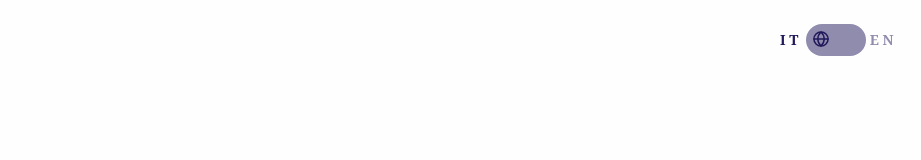
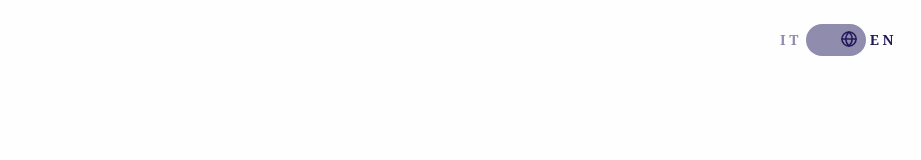
Before and after one commit to MicheleMeloni29/two_lions, a Next.js app: page / in a window 1280 px wide. Shown: the top 160 px of the page, without its empty margins (359-1280 px from the left). Built offline with nearby package versions, Linux system fonts and the light colour scheme; a web font is replaced by a local one.

Commit message:
Design perfectioning2

```diff
--- a/app/layout.tsx
+++ b/app/layout.tsx
@@ -25,7 +25,7 @@ export default function RootLayout({
 }>) {
   return (
     <html
-      lang="it"
+      lang="en"
       className={`${geistSans.variable} ${geistMono.variable} h-full antialiased`}
     >
       <body className="min-h-full flex flex-col">
--- a/app/page.tsx
+++ b/app/page.tsx
@@ -8,7 +8,7 @@ import TwoLionsDivisions from "@/components/TwoLionsDivisions";
 import OfficesSection from "@/components/OfficesSection";
 
 export default function Home() {
-  const [lang, setLang] = useState<"it" | "en">("it");
+  const [lang, setLang] = useState<"it" | "en">("en");
   const [isCompactHeader, setIsCompactHeader] = useState(false);
 
   useEffect(() => {
```
